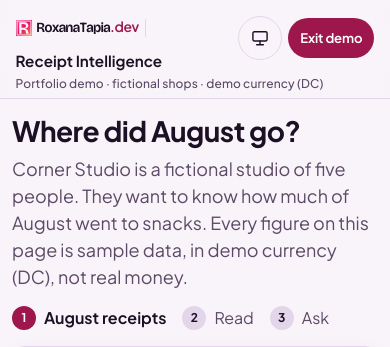
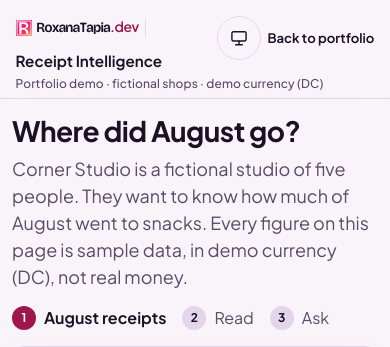
Before and after one commit to RoxanaTapia/receipt-intelligence-demo, a FastAPI app: page / in a window 390 px wide. Shown: the top 347 px of the page. Run offline with FastAPI, Linux system fonts and the light colour scheme; data that the repository does not hold is empty.

Commit message:
fix(ui): replace exit demo with a portfolio link
Visits end after inactivity, so the header no longer offers Exit demo
or Log out. A quiet Back to portfolio link opens the portfolio in the
same tab. The end card drops its Exit demo button. The footer links
stay in the same order, and the automated tests check both.

Co-authored-by: Roxana Tapia <hello@roxanatapia.dev>
Co-authored-by: Cursor Agent <cursoragent@cursor.com>

```diff
--- a/demo/app/static/panels/shared.css
+++ b/demo/app/static/panels/shared.css
@@ -1,6 +1,7 @@
 /* Visitor page. Colour comes from the vendored demo kit (light and dark).
    UI type is Plus Jakarta Sans. The wordmark stays Bricolage Grotesque.
-   8px spacing, 12px radius. The header itself is styled by demo-kit.css. */
+   8px spacing, 12px radius. The header itself is styled by demo-kit.css.
+   The portfolio link is text, so it stays out of the kit's exit pill. */
 :root {
   --bg: var(--color-bg, #f8f4f9);
   --ink: var(--color-text, #1c1024);
@@ -318,6 +319,26 @@ tfoot td {
   scroll-margin-top: 96px;
 }
 
+.back-portfolio {
+  display: inline-flex;
+  align-items: center;
+  min-height: 44px;
+  color: var(--color-text);
+  font-size: 0.9rem;
+  font-weight: 650;
+  line-height: 1.2;
+  text-decoration: none;
+  white-space: nowrap;
+}
+
+.back-portfolio:hover {
+  color: #9d174d;
+}
+
+:root[data-theme="dark"] .back-portfolio:hover {
+  color: #f7a8c6;
+}
+
 @media (max-width: 640px) {
   body {
     font-size: 18px;
@@ -333,6 +354,10 @@ tfoot td {
     width: 100%;
   }
 
+  .back-portfolio {
+    font-size: 0.82rem;
+  }
+
   table {
     font-size: 18px;
   }
--- a/demo/app/templates/base.html
+++ b/demo/app/templates/base.html
@@ -52,11 +52,7 @@
               </button>
             </div>
           </div>
-          {# Host-absolute: invite and ops live on the edge, not under ROOT_PATH. #}
-          <a class="btn btn-primary dk-exit" id="demo-exit" href="{% if operator %}/ops/logout{% else %}/invite/exit{% endif %}">
-            <span class="dk-exit-visitor">Exit demo</span>
-            <span class="dk-exit-ops">Log out</span>
-          </a>
+          <a class="back-portfolio" href="https://roxanatapia.dev/">Back to portfolio</a>
         </div>
       </div>
       <p class="dk-note">Portfolio demo · fictional shops · demo currency (DC)</p>
--- a/demo/app/templates/panels/end_card.html
+++ b/demo/app/templates/panels/end_card.html
@@ -1,10 +1,9 @@
 <section class="step-card end-card" id="end-card">
   <h2>Take this with you</h2>
-  <p class="meta">The figures above are sample data. Download them, or leave the demo.</p>
+  <p class="meta">The figures above are sample data. Download them.</p>
   <div class="export-actions" id="your-receipts">
     <a class="btn" href="{{ public_url('/export/receipts.xlsx') }}">Download as spreadsheet</a>
     <a class="btn-secondary" href="{{ public_url('/export/receipts.csv') }}">Download CSV</a>
     <a class="btn-secondary" href="https://calendar.google.com/calendar/appointments/schedules/AcZssZ3r5LJ7bPLsMMNRH2fcH9DkzDNTf8oA8XIg0NX9aNpoKezPGMN2Z2OTD-baqG9XoB5vfehzJnzt?gv=true" target="_blank" rel="noopener noreferrer">Book a call</a>
-    <a class="btn-secondary" href="/invite/exit">Exit demo</a>
   </div>
 </section>
```
Also changed, not shown: demo/tests/test_brand.py (+31 -10 lines).
